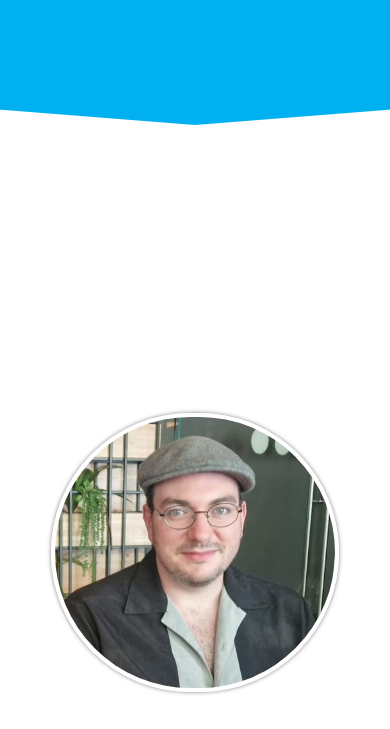
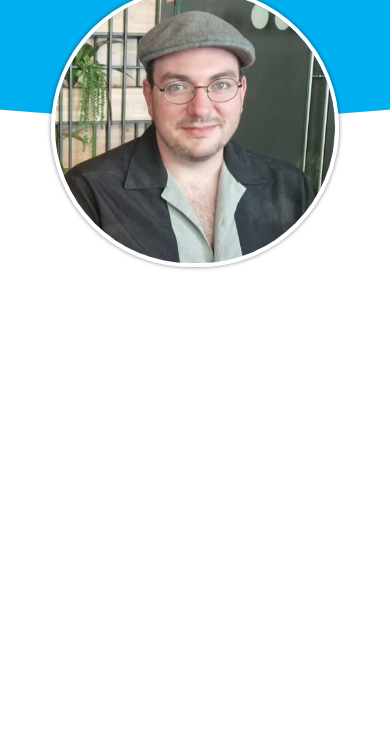
Before and after one commit to Chrissemann94/Webpraesenz, a plain HTML site: page index.html in a window 390 px wide. Shown: the part 115-844 px from the top of the page. Drawn offline with Linux system fonts and the light colour scheme.

Commit message:
Responsive Header

```diff
--- a/index.html
+++ b/index.html
@@ -23,8 +23,10 @@
             </a>
         </li>
         </ul>
+        <div class="header-picture-container"><img class="header-picture" src="./img/IMG_20221024_215226.jpg">
+        </div>
     </header>
-    <div class="header-picture-container"><img class="header-picture" src="./img/IMG_20221024_215226.jpg">
-    </div>
+
+
 </body>
 </html>
--- a/styles/main.css
+++ b/styles/main.css
@@ -18,17 +18,16 @@ html {
 }
 
 .header-picture-container {
-    display: block;
-    text-align: center;
+    width: 18rem;
+    margin: 0 auto;
+    padding-top: 3rem;
 }
 
 .header-picture {
     width: 18rem;
-    margin-top: 3rem;
     border-radius: 10000px;
     border: 0.3rem solid white;
     box-shadow: 0 0 0.25rem rgba(0, 0, 0, 0.5);
-    /*to-do: droppt in nächste Zeile, wenn man seite kleiner macht*/
 }
 
 .header-list-item{
```
